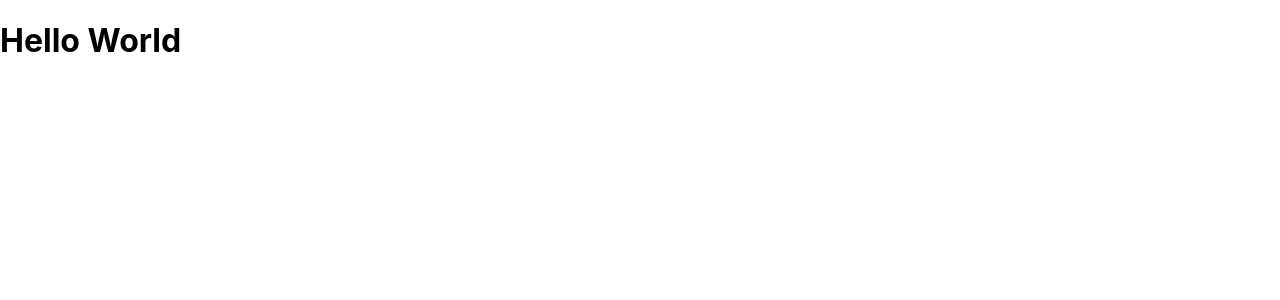
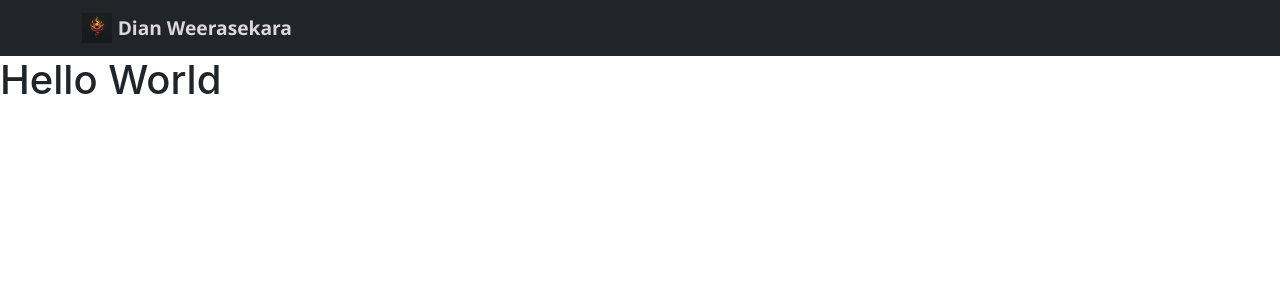
Before and after one commit to DianWeerasekara/DianWeb, a JavaScript app: page / in a window 1280 px wide. Shown: the top 300 px of the page. Built offline with nearby package versions, Linux system fonts and the light colour scheme; the HTML template or start-up script is replaced by a standard one.

Commit message:
top bar created

```diff
--- a/package.json
+++ b/package.json
@@ -7,7 +7,9 @@
     "@testing-library/jest-dom": "^6.6.3",
     "@testing-library/react": "^16.3.0",
     "@testing-library/user-event": "^13.5.0",
+    "bootstrap": "^5.3.6",
     "react": "^19.1.0",
+    "react-bootstrap": "^2.10.10",
     "react-dom": "^19.1.0",
     "react-scripts": "5.0.1",
     "web-vitals": "^2.1.4"
--- a/public/index.html
+++ b/public/index.html
@@ -24,6 +24,14 @@
       work correctly both with client-side routing and a non-root public URL.
       Learn how to configure a non-root public URL by running `npm run build`.
     -->
+    <!-- bootstrap starts from here -->
+    <link
+      rel="stylesheet"
+      href="https://cdn.jsdelivr.net/npm/bootstrap@5.3.5/dist/css/bootstrap.min.css"
+      integrity="sha384-SgOJa3DmI69IUzQ2PVdRZhwQ+dy64/BUtbMJw1MZ8t5HZApcHrRKUc4W0kG879m7"
+      crossorigin="anonymous"
+    />
+    <!-- bootstrap ends from here -->
     <title>Dian Weerasekara</title>
   </head>
   <body>
--- a/src/App.js
+++ b/src/App.js
@@ -1,7 +1,11 @@
+import Topbar from "./components/Topbar/Topbar";
 
 function App() {
   return (
-    <h1>Hello World</h1>
+    <>
+      <Topbar />
+      <h1>Hello World</h1>
+    </>
   );
 }
 
--- /dev/null
+++ b/src/components/Topbar/Topbar.js
@@ -0,0 +1,24 @@
+import Container from 'react-bootstrap/Container';
+import Navbar from 'react-bootstrap/Navbar';
+import './topbar.css'
+
+function Topbar () {
+    return(
+       <Navbar className="bg-dark fixed-top">
+        <Container>
+          <Navbar.Brand href="">
+            <img
+              alt=""
+              src="/img/dlogo.png"
+              width="30"
+              height="30"
+              className="d-inline-block align-top"
+            />{' '}
+            <span className='brand-name'>Dian Weerasekara</span>
+          </Navbar.Brand>
+        </Container>
+      </Navbar>
+    )
+}
+
+export default Topbar;
--- /dev/null
+++ b/src/components/Topbar/topbar.css
@@ -0,0 +1,6 @@
+.brand-name {
+    font-weight: bold;
+    font-family: 'Segoe UI', Tahoma, Geneva, Verdana, sans-serif; /* Replace with your preferred font */
+    font-size: 1.2rem;
+    color: rgb(221, 213, 226);
+}
--- a/src/index.css
+++ b/src/index.css
@@ -5,6 +5,7 @@ body {
     sans-serif;
   -webkit-font-smoothing: antialiased;
   -moz-osx-font-smoothing: grayscale;
+  padding-top: 56px;
 }
 
 code {
```
Also changed, not shown: public/img/dlogo.png (renamed from public/dlogo.png), 1 other file (tests, documents, lock files or other folders).
